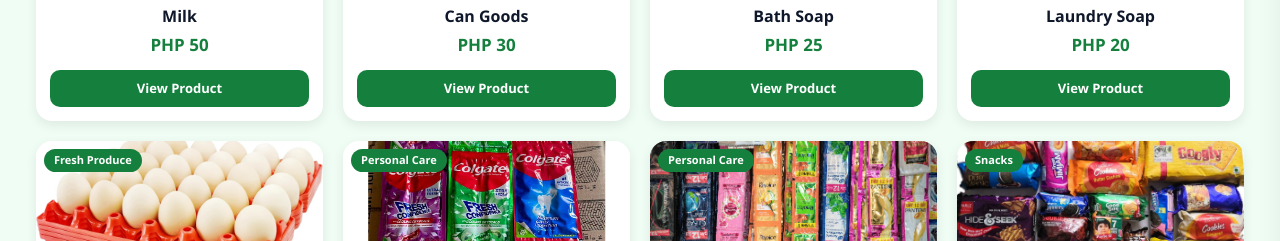
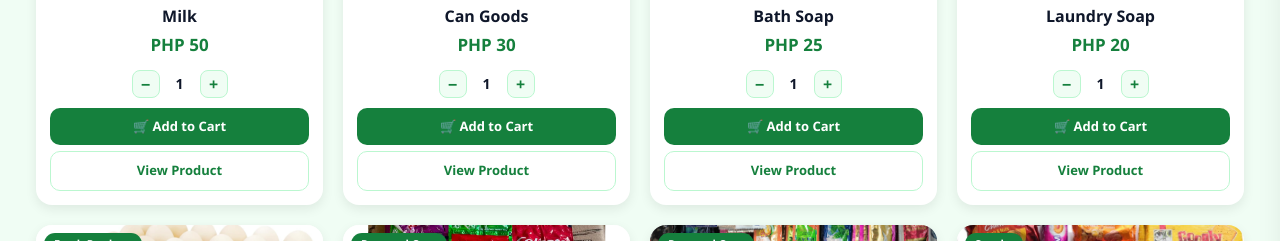
Before and after one commit to Arias1999/mystore, a Next.js app: page /products in a window 1280 px wide. Shown: the part 471-712 px from the top of the page. Built offline with nearby package versions, Linux system fonts and the light colour scheme; no server answers.

Commit message:
update files

```diff
--- a/app/login/page.tsx
+++ b/app/login/page.tsx
@@ -34,7 +34,7 @@ export default function LoginPage() {
     } else if (role === "moderator") {
       router.replace("/admin/orders");
     } else {
-      router.replace("/orders");
+      router.replace("/products");
     }
   };
 
--- a/app/products/page.tsx
+++ b/app/products/page.tsx
@@ -4,7 +4,8 @@ import { Suspense, useState } from "react";
 import { useRouter, useSearchParams } from "next/navigation";
 import Navbar from "../components/Navbar";
 
-type Product = { name: string; price: number; img: string; category: string; qty?: number };
+type Product = { name: string; price: number; img: string; category: string };
+type CartItem = Product & { qty: number };
 
 const productsData: Product[] = [
   { name: "Milk", price: 50, img: "/products/milk.jpg", category: "Dairy" },
@@ -50,8 +51,19 @@ const productRoutes: { [key: string]: string } = {
 
 const categories = ["All", ...Array.from(new Set(productsData.map((p) => p.category)))];
 
+function getCart(): CartItem[] {
+  try { return JSON.parse(localStorage.getItem("cart") || "[]"); } catch { return []; }
+}
+
+function saveCart(cart: CartItem[]) {
+  localStorage.setItem("cart", JSON.stringify(cart));
+  window.dispatchEvent(new Event("storage"));
+}
+
 function ProductsContent() {
   const [activeCategory, setActiveCategory] = useState("All");
+  const [qty, setQty] = useState<{ [key: number]: number }>({});
+  const [added, setAdded] = useState<{ [key: number]: boolean }>({});
   const router = useRouter();
   const searchParams = useSearchParams();
   const search = searchParams.get("search") || "";
@@ -61,6 +73,16 @@ function ProductsContent() {
     const matchCategory = activeCategory === "All" || p.category === activeCategory;
     return matchSearch && matchCategory;
   });
+
+  const addToCart = (p: Product, i: number) => {
+    const cart = getCart();
+    const quantity = qty[i] || 1;
+    const idx = cart.findIndex((c) => c.name === p.name);
+    if (idx !== -1) { cart[idx].qty += quantity; } else { cart.push({ ...p, qty: quantity }); }
+    saveCart(cart);
+    setAdded((a) => ({ ...a, [i]: true }));
+    setTimeout(() => setAdded((a) => ({ ...a, [i]: false })), 1500);
+  };
 
   return (
     <div style={{ minHeight: "100vh", fontFamily: "'Segoe UI', sans-serif", background: "#f0fdf4" }}>
@@ -112,6 +134,14 @@ function ProductsContent() {
               <div style={styles.cardBody}>
                 <h3 style={styles.cardName}>{p.name}</h3>
                 <p style={styles.price}>PHP {p.price}</p>
+                <div style={{ display: "flex", alignItems: "center", justifyContent: "center", gap: "8px", marginBottom: "10px" }}>
+                  <button onClick={() => setQty((q) => ({ ...q, [i]: Math.max(1, (q[i] || 1) - 1) }))} style={styles.qtyBtn}>−</button>
+                  <span style={{ fontWeight: 700, fontSize: "14px", minWidth: "24px", textAlign: "center" }}>{qty[i] || 1}</span>
+                  <button onClick={() => setQty((q) => ({ ...q, [i]: (q[i] || 1) + 1 }))} style={styles.qtyBtn}>+</button>
+                </div>
+                <button onClick={() => addToCart(p, i)} style={{ ...styles.addBtn, background: added[i] ? "#16a34a" : "#15803d" }}>
+                  {added[i] ? "✅ Added!" : "🛒 Add to Cart"}
+                </button>
                 <button onClick={() => router.push(productRoutes[p.name])} style={styles.viewBtn}>
                   View Product
                 </button>
@@ -181,16 +211,43 @@ const styles = {
   cardBody: { padding: "14px", textAlign: "center" as const },
   cardName: { margin: "0 0 4px", fontSize: "16px", fontWeight: 800, color: "#0f172a" },
   price: { margin: "0 0 12px", color: "#15803d", fontWeight: 800, fontSize: "17px" },
-  viewBtn: {
+  qtyBtn: {
+    width: "28px",
+    height: "28px",
+    borderRadius: "8px",
+    border: "1.5px solid #bbf7d0",
+    background: "#f0fdf4",
+    color: "#15803d",
+    cursor: "pointer",
+    fontWeight: 900,
+    fontSize: "16px",
+    display: "flex",
+    alignItems: "center",
+    justifyContent: "center",
+  },
+  addBtn: {
     display: "block",
     width: "100%",
     padding: "9px",
-    background: "#15803d",
     color: "white",
     border: "none",
     borderRadius: "10px",
     cursor: "pointer",
     fontWeight: 700,
     fontSize: "13px",
+    marginBottom: "6px",
+    transition: "background 0.3s",
+  },
+  viewBtn: {
+    display: "block",
+    width: "100%",
+    padding: "9px",
+    background: "white",
+    color: "#15803d",
+    border: "1.5px solid #bbf7d0",
+    borderRadius: "10px",
+    cursor: "pointer",
+    fontWeight: 700,
+    fontSize: "13px",
   },
 };
```
